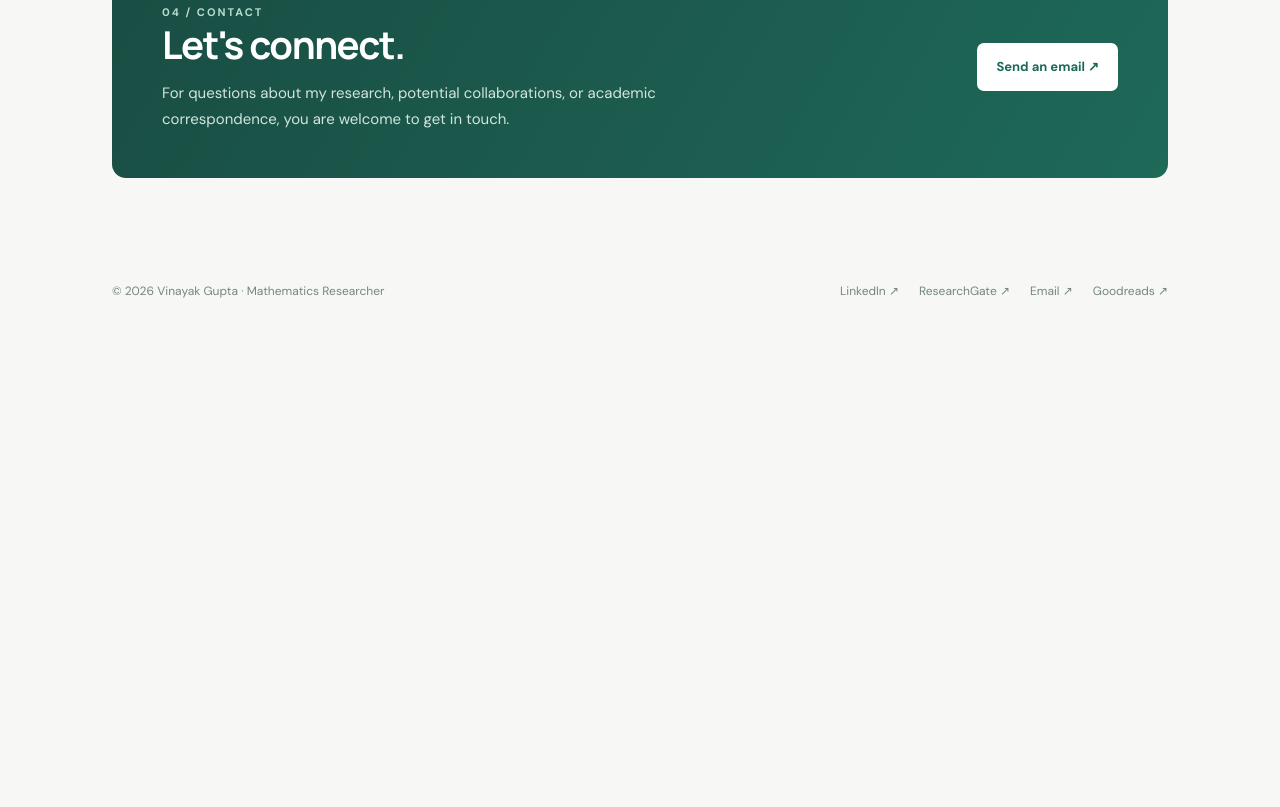
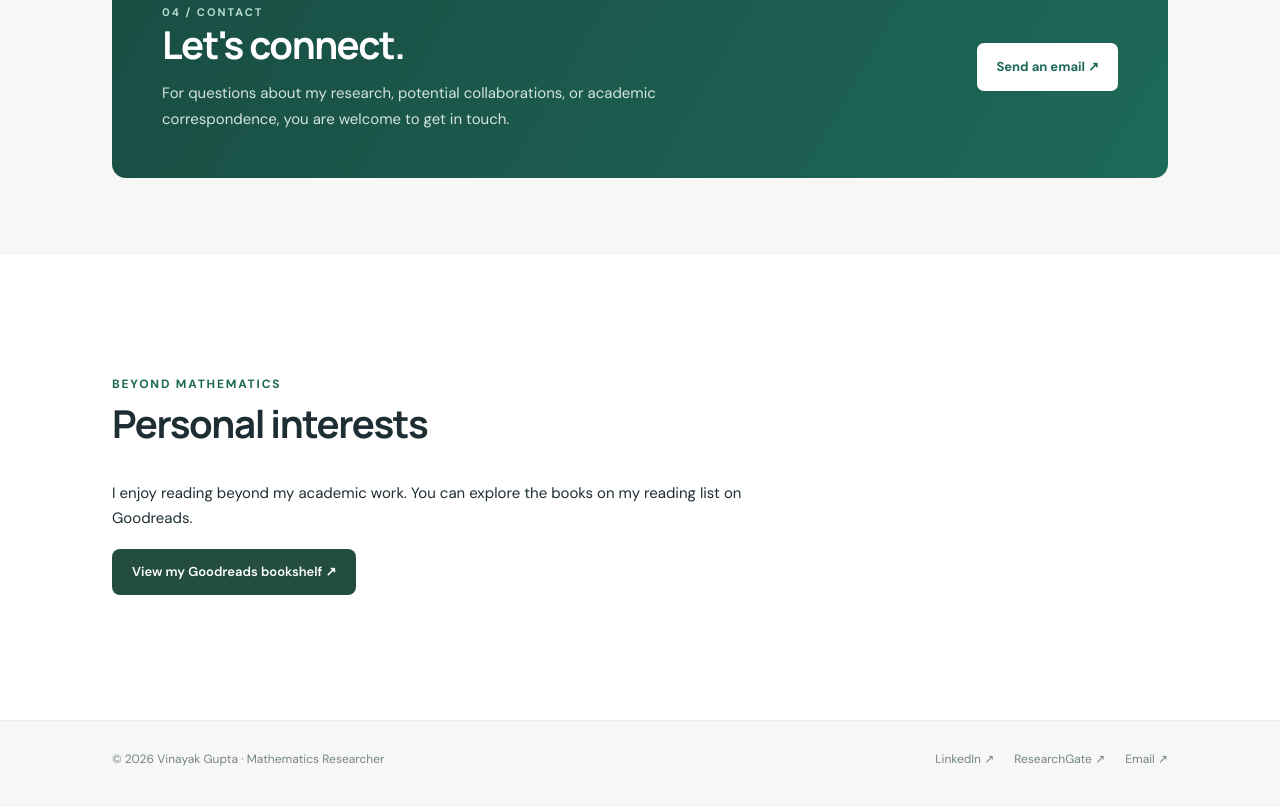
Before and after one commit to vinayakgupta1729v-tech/vinayakgupta1729v-tech.github.io, a plain HTML site: page index.html in a window 1280 px wide. Shown: the part 3543-4350 px from the top of the page. Before the commit the page ends 3882 px from the top, so only its background shows below. Drawn offline with Linux system fonts and the light colour scheme.

Commit message:
Move Goodreads into a visible Personal interests section

```diff
--- a/index.html
+++ b/index.html
@@ -38,6 +38,7 @@ section{padding:75px 0}section.alt{background:#fff;border-top:1px solid #edf0ed;
 <article class="pub" data-year="2024"><span class="pubyear">2024</span><div><h3>Inequalities for diagonally dominant matrices</h3><div class="journal">Mathematical Inequalities &amp; Applications · with Gargi Lather and R. Balaji</div><a class="doi" href="https://doi.org/10.7153/mia-2024-27-44" target="_blank" rel="noopener">View publication ↗</a></div><span class="arrow">↗</span></article>
 </div><p style="font-size:12px;color:var(--muted);margin-top:22px">Publication information is based on the author's CV. Links open DOI records.</p></div></section>
 <section id="contact"><div class="wrap"><div class="contactpanel"><div><div style="font-size:11px;letter-spacing:2px;color:#b7ddcd;font-weight:800;text-transform:uppercase">04 / Contact</div><h2>Let's connect.</h2><p>For questions about my research, potential collaborations, or academic correspondence, you are welcome to get in touch.</p></div><a href="mailto:vinayakgupta1729v@gmail.com" class="btn">Send an email ↗</a></div></div></section>
-</main><footer><div class="wrap footinner"><span>© <span id="year">2026</span> Vinayak Gupta · Mathematics Researcher</span><div class="footlinks"><a href="https://www.linkedin.com/in/vinayak-gupta-290b10216" target="_blank" rel="noopener">LinkedIn ↗</a><a href="https://www.researchgate.net/profile/Vinayak-Gupta-21" target="_blank" rel="noopener">ResearchGate ↗</a><a href="mailto:vinayakgupta1729v@gmail.com">Email ↗</a><a href="https://www.goodreads.com/review/list/156611655?ref=nav_mybooks" target="_blank" rel="noopener noreferrer">Goodreads ↗</a></div></div></footer>
+<section id="personal-interests" class="alt"><div class="wrap" style="padding-top:45px;padding-bottom:50px"><div class="sectiontop"><div><div class="sectionnum">Beyond mathematics</div><h2>Personal interests</h2></div></div><div style="max-width:700px"><p style="margin:0 0 18px">I enjoy reading beyond my academic work. You can explore the books on my reading list on Goodreads.</p><a href="https://www.goodreads.com/review/list/156611655?ref=nav_mybooks" target="_blank" rel="noopener noreferrer" class="btn" style="display:inline-flex;align-items:center;gap:8px;background:#244d42;color:#fff;text-decoration:none;border-radius:8px;padding:12px 20px;font-weight:600">View my Goodreads bookshelf ↗</a></div></div></section>
+</main><footer><div class="wrap footinner"><span>© <span id="year">2026</span> Vinayak Gupta · Mathematics Researcher</span><div class="footlinks"><a href="https://www.linkedin.com/in/vinayak-gupta-290b10216" target="_blank" rel="noopener">LinkedIn ↗</a><a href="https://www.researchgate.net/profile/Vinayak-Gupta-21" target="_blank" rel="noopener">ResearchGate ↗</a><a href="mailto:vinayakgupta1729v@gmail.com">Email ↗</a></div></div></footer>
 <script>document.querySelectorAll('.filter').forEach(button=>button.addEventListener('click',()=>{const chosen=button.dataset.year;document.querySelectorAll('.filter').forEach(b=>b.setAttribute('aria-pressed',String(b===button)));document.querySelectorAll('.pub').forEach(p=>p.hidden=chosen!=='all'&&p.dataset.year!==chosen)}));document.getElementById('year').textContent=new Date().getFullYear();</script>
 </body></html>
```
